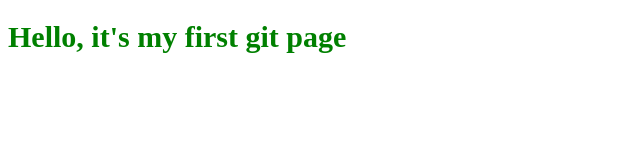
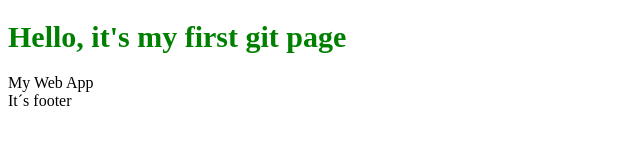
Before and after one commit to galeysh/cohodt39_git_learning, a plain HTML site: page index.html in a window 1280 px wide. Shown: the whole page, without its empty margins (0-640 px from the left). Drawn offline with Linux system fonts and the light colour scheme.

Commit message:
Add header , main and footer

```diff
--- a/index.html
+++ b/index.html
@@ -8,5 +8,7 @@
   </head>
   <body>
     <h1>Hello, it's my first git page</h1>
+    <main><header>My Web App</header></main>
+    <footer>It´s footer</footer>
   </body>
 </html>
```
